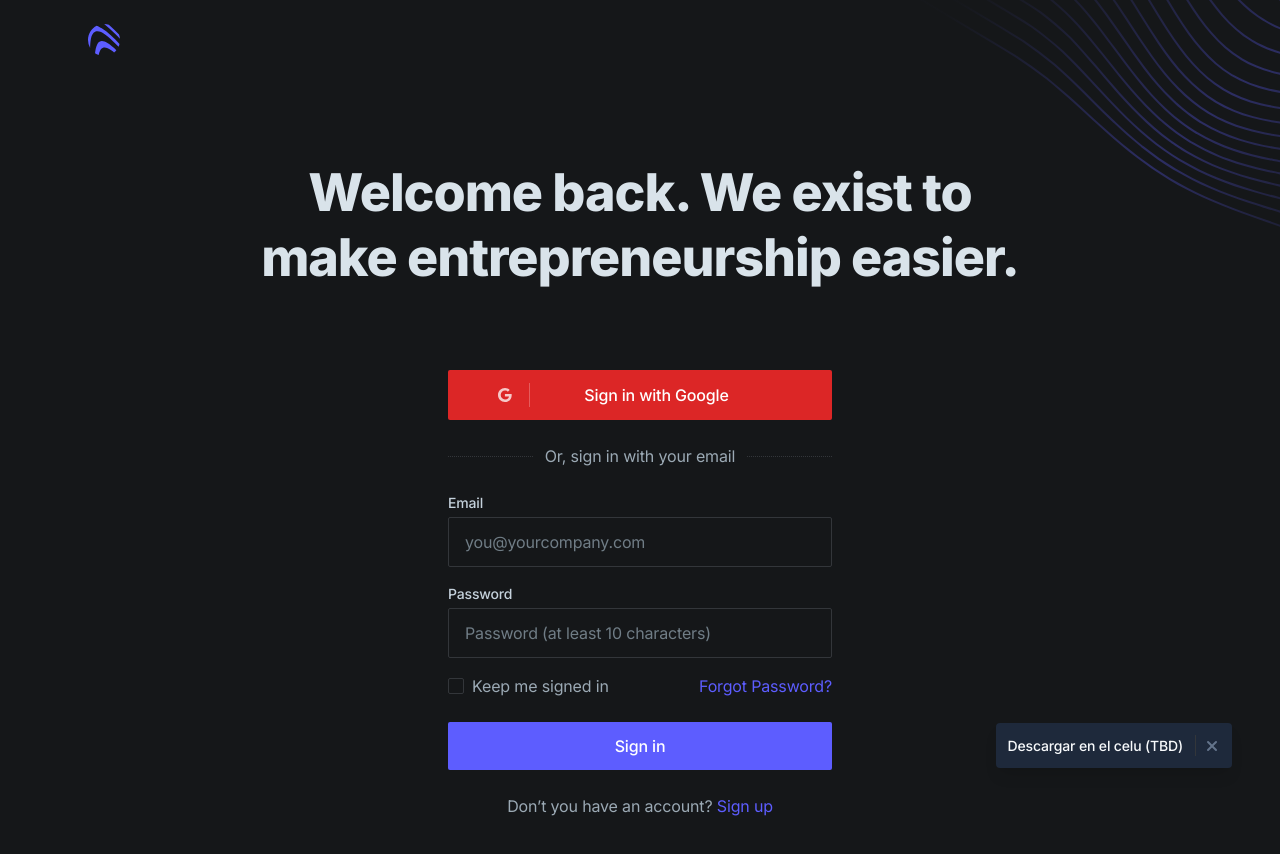
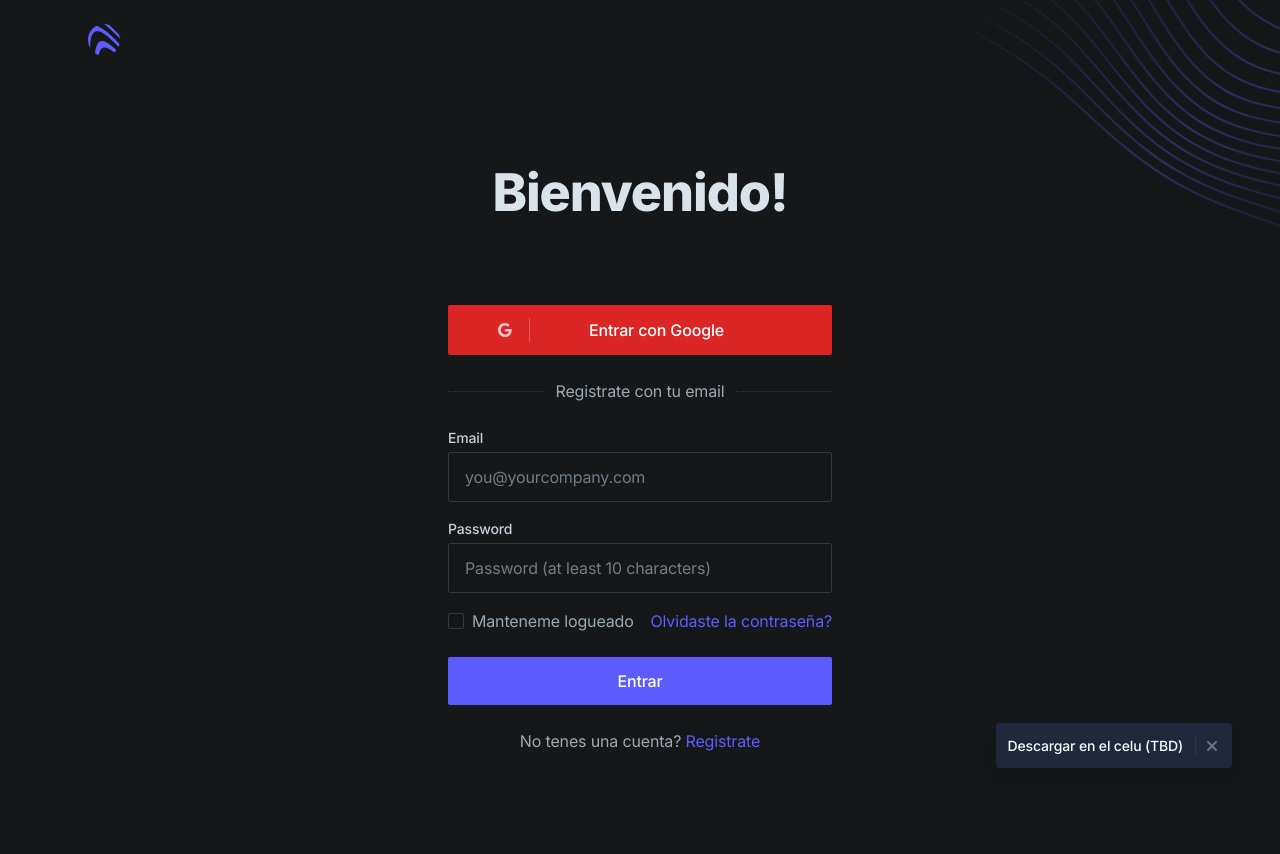
Before and after one commit to alejandronrf/proyecto-caba-2027, a Next.js app: page /proyecto-caba-2027/signin in a window 1280 px wide. Shown: the top 854 px of the page. After the commit the page ends 833 px from the top, so only its background shows below. Built offline with nearby package versions, Linux system fonts and the light colour scheme.

Commit message:
Cambios de texto

```diff
--- a/app/(auth)/reset-password/page.tsx
+++ b/app/(auth)/reset-password/page.tsx
@@ -1,6 +1,6 @@
 export const metadata = {
-  title: 'Reset Password - Open PRO',
-  description: 'Page description',
+  title: 'Resetear contraseña',
+  description: 'Pagina para el reseteo de contraseña - Proyecto CABA 2027',
 }
 
 import Link from 'next/link'
@@ -13,8 +13,8 @@ export default function ResetPassword() {
 
           {/* Page header */}
           <div className="max-w-3xl mx-auto text-center pb-12 md:pb-20">
-            <h1 className="h1 mb-4">Forgot your password?</h1>
-            <p className="text-xl text-gray-400">We'll email you instructions on how to reset it.</p>
+            <h1 className="h1 mb-4">Olvidaste la contraseña?</h1>
+            <p className="text-xl text-gray-400">Le enviaremos por correo electrónico instrucciones sobre cómo restablecerlo.</p>
           </div>
 
           {/* Form */}
@@ -28,12 +28,12 @@ export default function ResetPassword() {
               </div>
               <div className="flex flex-wrap -mx-3 mt-6">
                 <div className="w-full px-3">
-                  <button className="btn text-white bg-purple-600 hover:bg-purple-700 w-full">Reset Password</button>
+                  <button className="btn text-white bg-purple-600 hover:bg-purple-700 w-full">Resetar Contraseña</button>
                 </div>
               </div>
             </form>
             <div className="text-gray-400 text-center mt-6">
-              <Link href="/signin" className="text-purple-600 hover:text-gray-200 transition duration-150 ease-in-out">Cancel</Link>
+              <Link href="/signin" className="text-purple-600 hover:text-gray-200 transition duration-150 ease-in-out">Cancelar</Link>
             </div>
           </div>
 
--- a/app/(auth)/signin/page.tsx
+++ b/app/(auth)/signin/page.tsx
@@ -1,6 +1,6 @@
 export const metadata = {
-  title: 'Sign In - Open PRO',
-  description: 'Page description',
+  title: 'Sign In',
+  description: 'Página de Registro - Proyecto CABA 2027',
 }
 
 import Link from 'next/link'
@@ -13,7 +13,7 @@ export default function SignIn() {
 
           {/* Page header */}
           <div className="max-w-3xl mx-auto text-center pb-12 md:pb-20">
-            <h1 className="h1">Welcome back. We exist to make entrepreneurship easier.</h1>
+            <h1 className="h1">Bienvenido!</h1>
           </div>
 
           {/* Form */}
@@ -26,14 +26,14 @@ export default function SignIn() {
                       <path d="M7.9 7v2.4H12c-.2 1-1.2 3-4 3-2.4 0-4.3-2-4.3-4.4 0-2.4 2-4.4 4.3-4.4 1.4 0 2.3.6 2.8 1.1l1.9-1.8C11.5 1.7 9.9 1 8 1 4.1 1 1 4.1 1 8s3.1 7 7 7c4 0 6.7-2.8 6.7-6.8 0-.5 0-.8-.1-1.2H7.9z" />
                     </svg>
                     <span className="h-6 flex items-center border-r border-white border-opacity-25 mr-4" aria-hidden="true"></span>
-                    <span className="flex-auto pl-16 pr-8 -ml-16">Sign in with Google</span>
+                    <span className="flex-auto pl-16 pr-8 -ml-16">Entrar con Google</span>
                   </button>
                 </div>
               </div>
             </form>
             <div className="flex items-center my-6">
               <div className="border-t border-gray-700 border-dotted grow mr-3" aria-hidden="true"></div>
-              <div className="text-gray-400">Or, sign in with your email</div>
+              <div className="text-gray-400">Registrate con tu email</div>
               <div className="border-t border-gray-700 border-dotted grow ml-3" aria-hidden="true"></div>
             </div>
             <form>
@@ -54,20 +54,20 @@ export default function SignIn() {
                   <div className="flex justify-between">
                     <label className="flex items-center">
                       <input type="checkbox" className="form-checkbox" />
-                      <span className="text-gray-400 ml-2">Keep me signed in</span>
+                      <span className="text-gray-400 ml-2">Manteneme logueado</span>
                     </label>
-                    <Link href="/reset-password" className="text-purple-600 hover:text-gray-200 transition duration-150 ease-in-out">Forgot Password?</Link>
+                    <Link href="/reset-password" className="text-purple-600 hover:text-gray-200 transition duration-150 ease-in-out">Olvidaste la contraseña?</Link>
                   </div>
                 </div>
               </div>
               <div className="flex flex-wrap -mx-3 mt-6">
                 <div className="w-full px-3">
-                  <button className="btn text-white bg-purple-600 hover:bg-purple-700 w-full">Sign in</button>
+                  <button className="btn text-white bg-purple-600 hover:bg-purple-700 w-full">Entrar</button>
                 </div>
               </div>
             </form>
             <div className="text-gray-400 text-center mt-6">
-              Don’t you have an account? <Link href="/signup" className="text-purple-600 hover:text-gray-200 transition duration-150 ease-in-out">Sign up</Link>
+              No tenes una cuenta? <Link href="/signup" className="text-purple-600 hover:text-gray-200 transition duration-150 ease-in-out">Registrate</Link>
             </div>
           </div>
 
--- a/app/(default)/page.tsx
+++ b/app/(default)/page.tsx
@@ -1,6 +1,6 @@
 export const metadata = {
-  title: 'Home - Open PRO',
-  description: 'Page description',
+  title: 'Home',
+  description: 'Proyecto CABA 2027',
 }
 
 import Hero from '@/components/hero'
```
